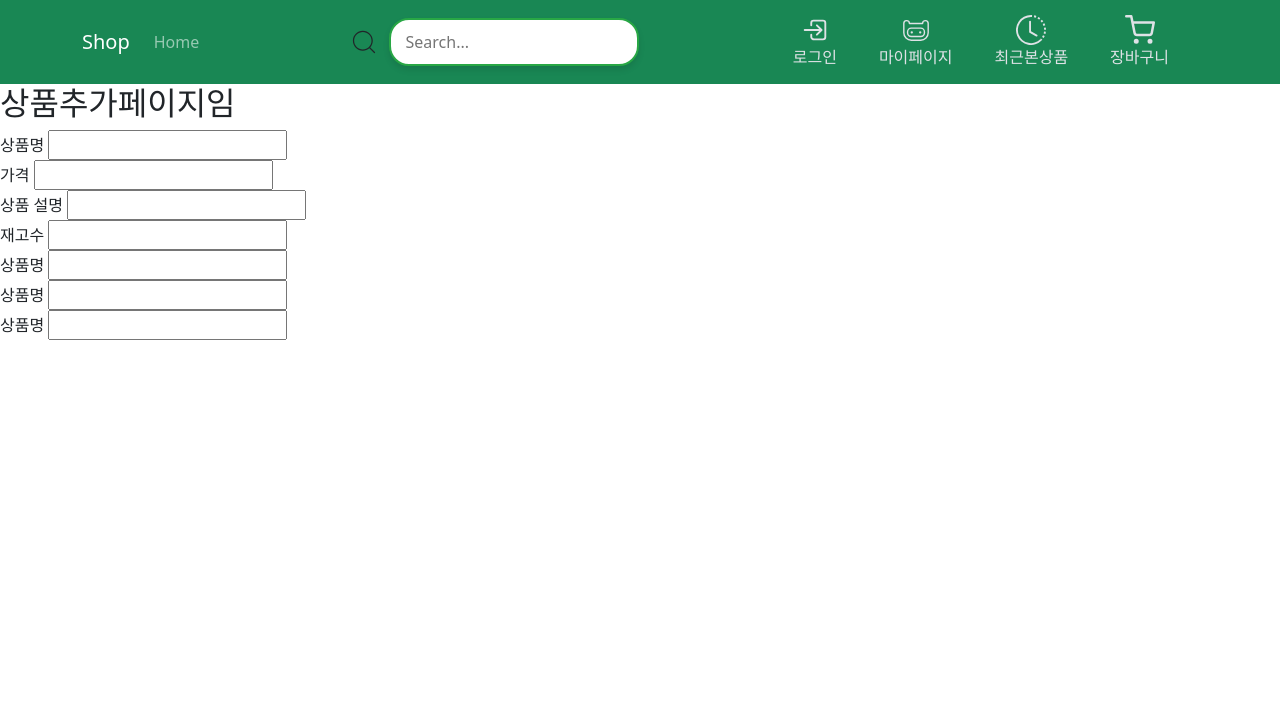
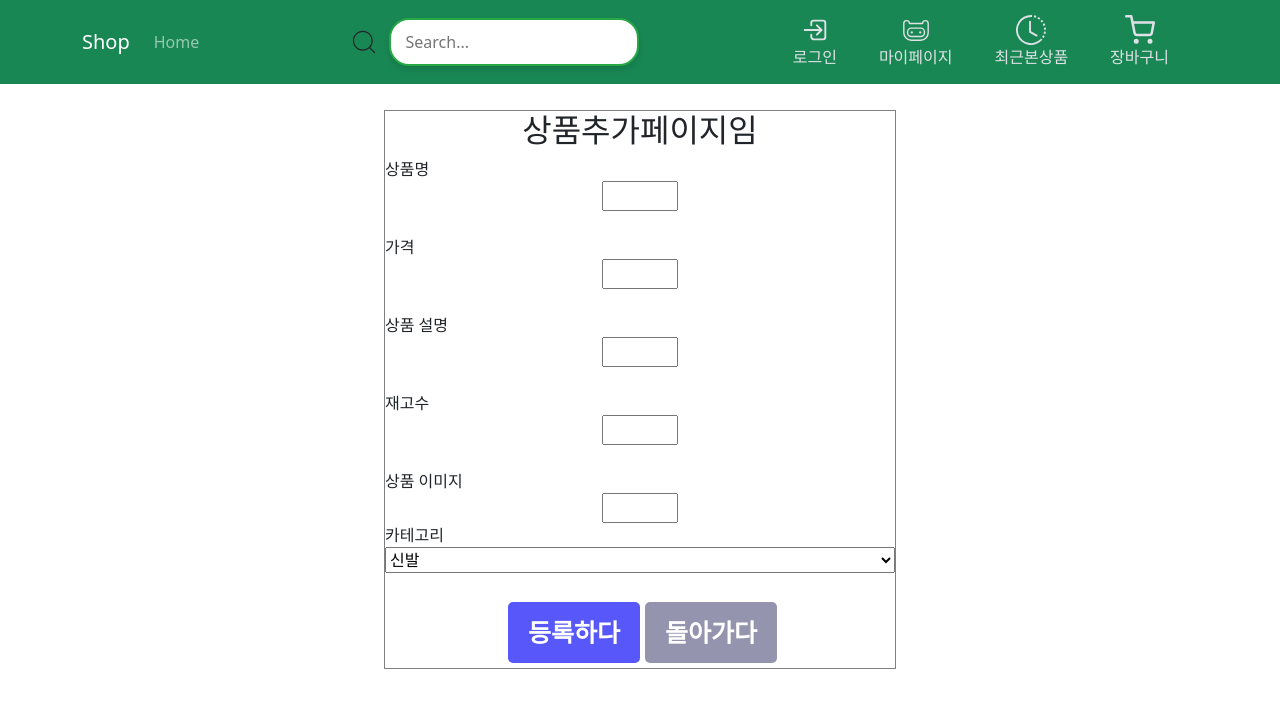
Before and after one commit to yes6686/shop4-front, a React (Create React App) app: page /addgoods in a window 1280 px wide. Shown: the top 708 px of the page. Built offline with nearby package versions, Linux system fonts and the light colour scheme.

Commit message:
Add Some Admin Page

```diff
--- a/src/routes/AddGoods.js
+++ b/src/routes/AddGoods.js
@@ -1,14 +1,38 @@
+import { useState } from 'react';
+import './css/AddGoods.css';
+import './css/Detail.css';
+import './css/Direct.css';
+
 function AddGoods() {
+	let [item, setItem] = useState({
+		name: '',
+	});
+
 	return (
 		<>
-			<h2>상품추가페이지임</h2>
-			상품명 <input></input> <br />
-			가격 <input></input> <br />
-			상품 설명 <input></input> <br />
-			재고수 <input></input> <br />
-			상품명 <input></input> <br />
-			상품명 <input></input> <br />
-			상품명 <input></input> <br />
+			<div className="AddDiv">
+				<h2 style={{ textAlign: 'center' }}>상품추가페이지임</h2>
+				상품명 <input></input> <br />
+				가격 <input></input> <br />
+				상품 설명 <input></input> <br />
+				재고수 <input></input> <br />
+				상품 이미지
+				<input></input>
+				카테고리
+				<select onChange={() => {}}>
+					<option selected>신발</option>
+					<option>상의</option>
+					<option>하의</option>
+					<option>모자</option>
+				</select>
+				<br />
+				<div style={{ margin: '0 auto' }}>
+					<button className="buy-button" style={{ margin: '5px' }}>
+						등록하다
+					</button>
+					<button className="cancel-button">돌아가다</button>
+				</div>
+			</div>
 		</>
 	);
 }
--- a/src/routes/Payment.js
+++ b/src/routes/Payment.js
@@ -187,6 +187,9 @@ function Payment() {
 				<button
 					className="cancel-button"
 					style={{ textAlign: 'center', margin: '5px' }}
+					onClick={() => {
+						navigator('/cart');
+					}}
 				>
 					취소하다
 				</button>
--- /dev/null
+++ b/src/routes/css/AddGoods.css
@@ -0,0 +1,17 @@
+.AddDiv {
+    margin: 0 auto;
+    width: 40%;
+	height: 60%;
+	border: 1px solid grey;
+	display: flex;
+	flex-direction: column;
+	position: relative;
+	margin-top: 2%;
+    align-content: center;
+}
+
+.AddDiv input {
+    margin: 0 auto;
+    width: 15%;
+    align-content: center;
+}
```
